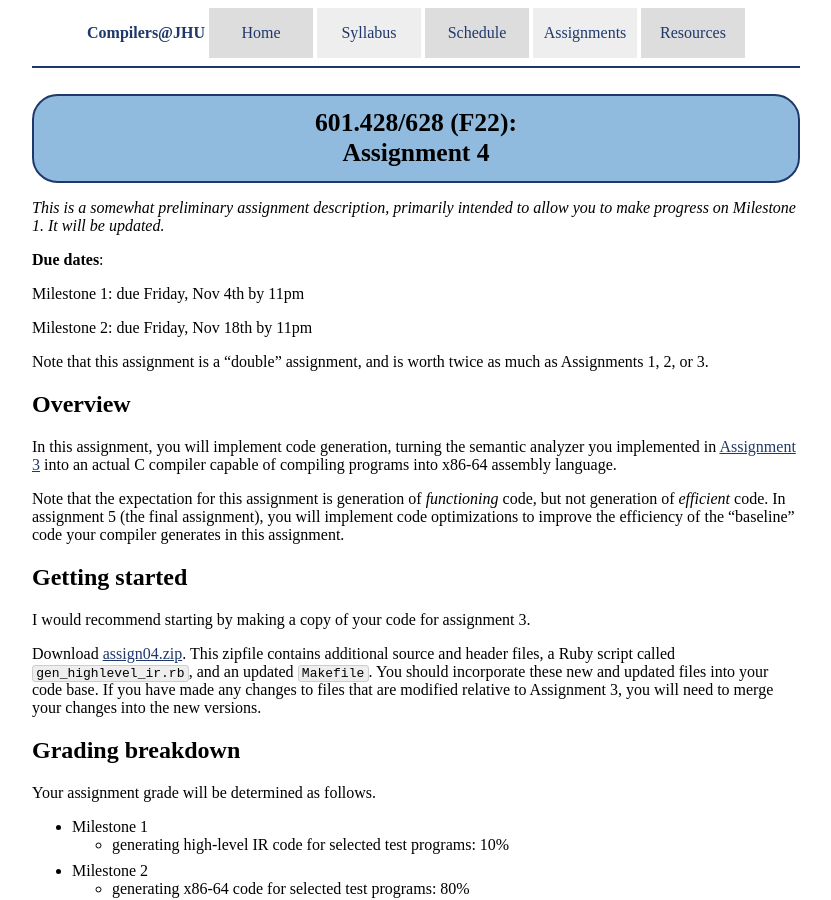
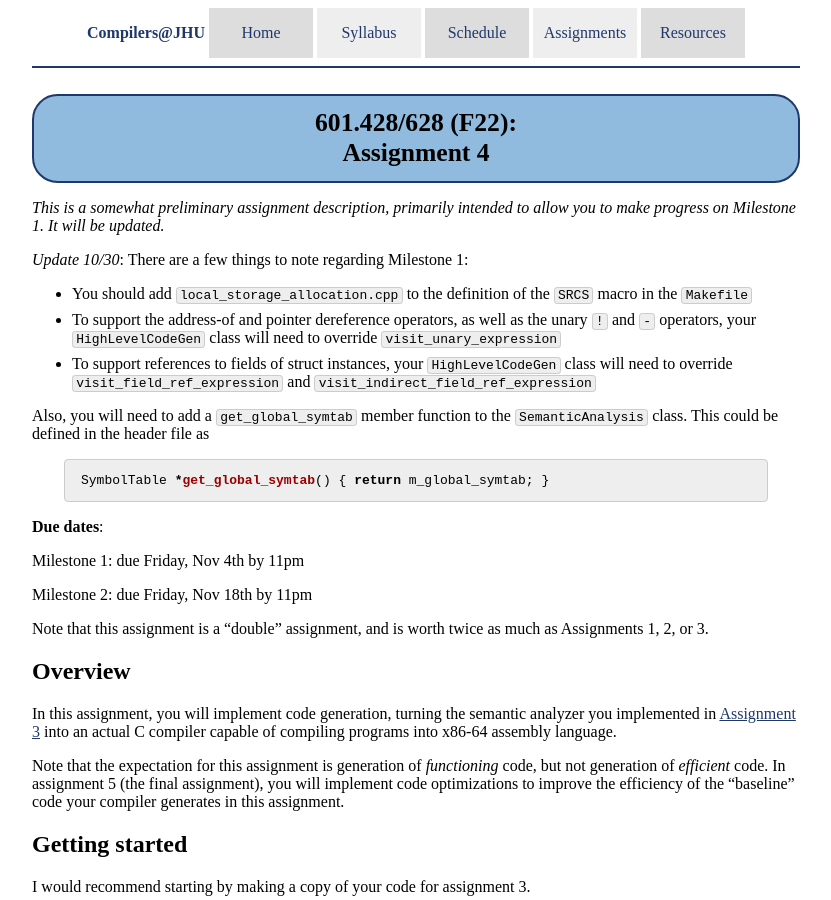
Before and after one commit to jhucompilers/fall2022, a Jekyll site: the page built from assign/assign04.md, in a window 1280 px wide and 900 px high. Shown: the whole window, without its empty margins (224-1055 px from the left). Built offline with Jekyll 4.4.1, drawn with Linux system fonts in a browser that asks for light colours.

Commit message:
updates for week of 10/31

````diff
--- a/assign/assign04.md
+++ b/assign/assign04.md
@@ -5,6 +5,24 @@ title: "Assignment 4"
 
 *This is a somewhat preliminary assignment description, primarily intended
 to allow you to make progress on Milestone 1. It will be updated.*
+
+*Update 10/30*: There are a few things to note regarding Milestone 1:
+
+* You should add `local_storage_allocation.cpp` to the definition of the
+  `SRCS` macro in the `Makefile`
+* To support the address-of and pointer dereference operators, as well
+  as the unary `!` and `-` operators, your `HighLevelCodeGen` class will
+  need to override `visit_unary_expression`
+* To support references to fields of struct instances, your `HighLevelCodeGen`
+  class will need to override `visit_field_ref_expression` and
+  `visit_indirect_field_ref_expression`
+
+Also, you will need to add a `get_global_symtab` member function to the
+`SemanticAnalysis` class. This could be defined in the header file as
+
+```c++
+SymbolTable *get_global_symtab() { return m_global_symtab; }
+```
 
 **Due dates**:
 
--- a/schedule.csv
+++ b/schedule.csv
@@ -18,8 +18,8 @@ Oct 19,"Code generation for expressions","lectures/Code_Shape_I_Quick_Intro_to_C
 Oct 20–21,**Fall break (no classes)**,
 Oct 24,"x86-64 assembly language, code generation",lectures/lecture15-public.pdf,,,"[A3](assign/assign03.html) due"
 Oct 26,"Conditions, decisions, and loops","lectures/Code_Shape_III_Boolean_and_Relational_Expressions_+_Control_Flow.pdf",,"EaC 7.8"
-Oct 31,"<span class='tentative'>Arrays and strings</span>",,,"<span class='tentative'>EaC 7.5–7.7</span>",,
-Nov 2,"<span class='tentative'>Attribute grammars</span>",,,"<span class='tentative'>EaC 4.1–4.3</span>","[A4 MS1](assign/assign04.html) due<br>Fri 11/4"
+Oct 31,"Arrays and strings","lectures/Code_Shape_II_Arrays_Aggregates_&_Strings.pdf",,"EaC 7.5–7.7",,
+Nov 2,"Attribute grammars","lectures/Context_sensitive_Analysis_I.pdf",,"EaC 4.1–4.3","[A4 MS1](assign/assign04.html) due<br>Fri 11/4"
 Nov 7,"Exam 2",,,
 Nov 9,"<span class='tentative'>Intro to code optimization</span>",,,"<span class='tentative'>EaC 8.1–8.5</span>"
 Nov 14,"<span class='tentative'>Global optimization, instruction selection</span>",,,"<span class='tentative'>EaC 8.6, 11.5</span>"
````
Also changed, not shown: index.md (+2 -0 lines), schedule.md (+2 -2 lines), 2 other files.
